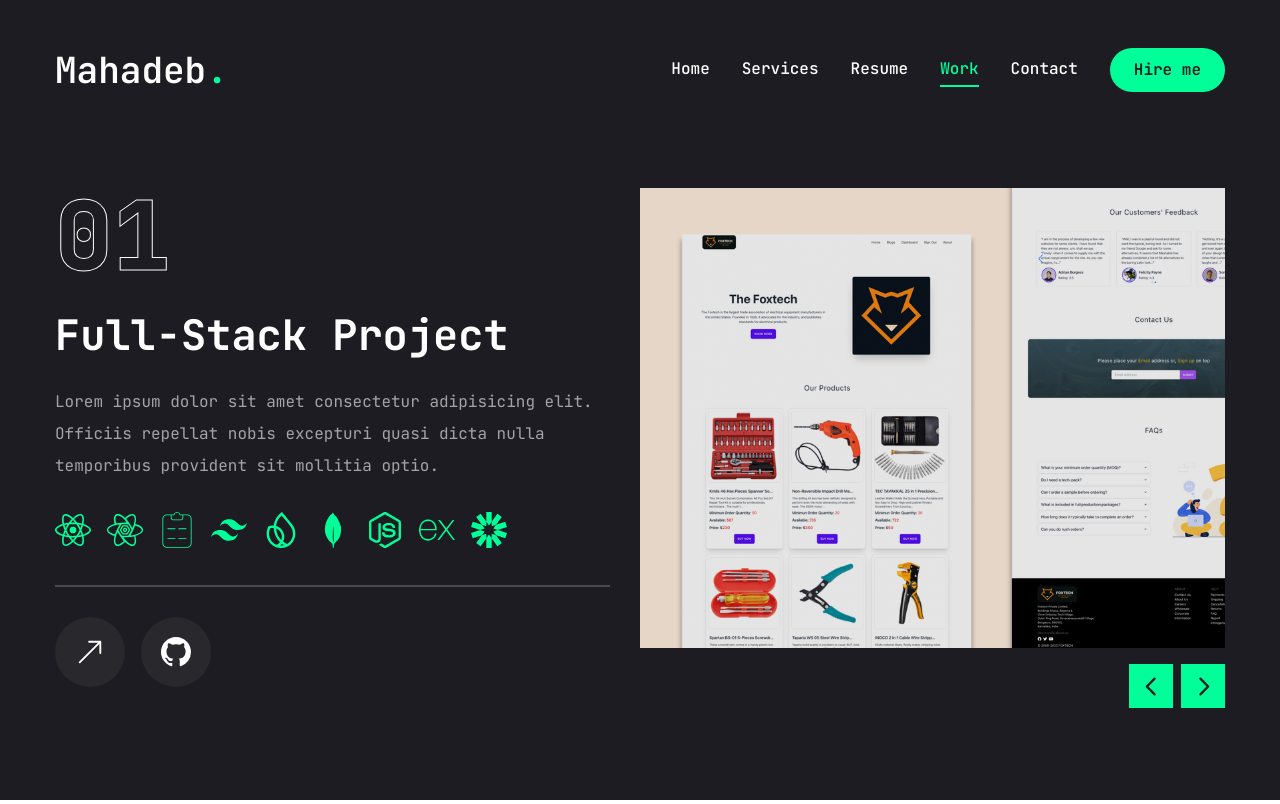
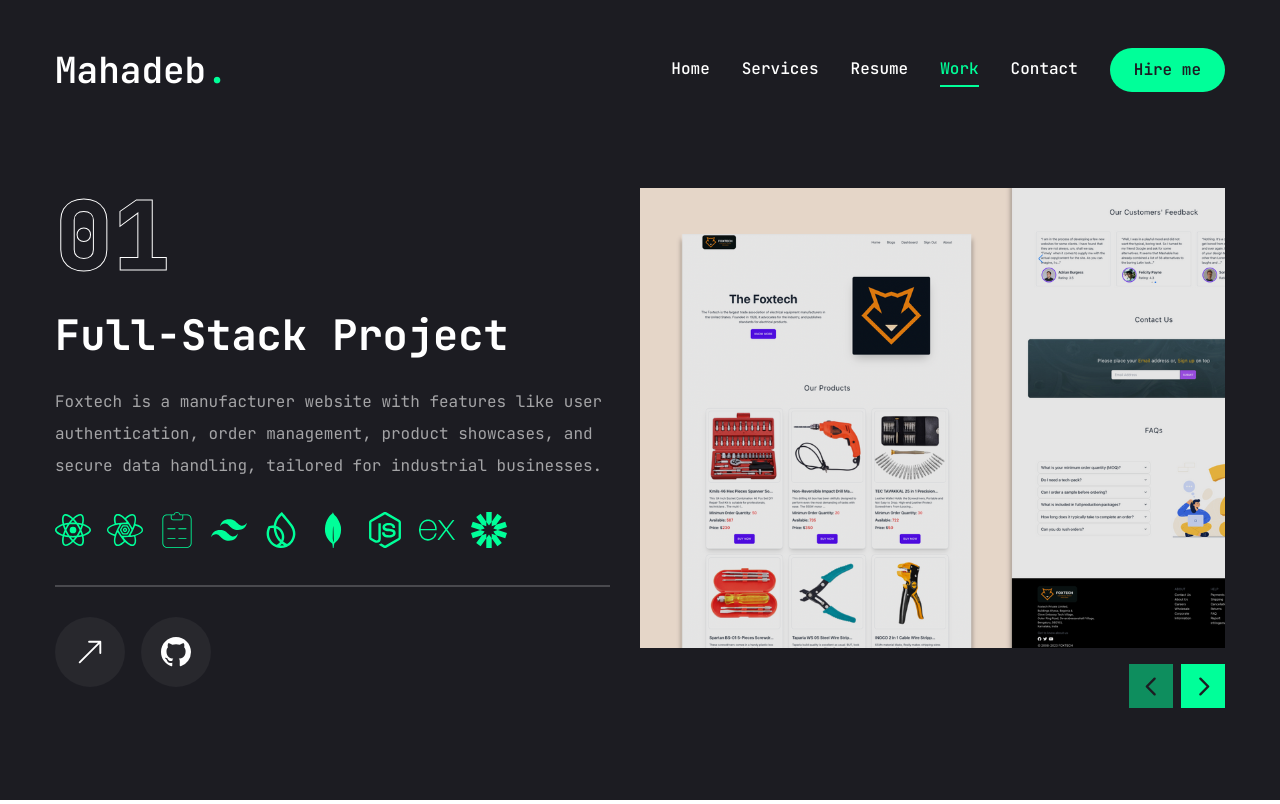
Before and after one commit to Skynet843/resume-website, a Next.js app: page /work in a window 1280 px wide. Built offline with nearby package versions, Linux system fonts and the light colour scheme.

Commit message:
Added meaningful project descriptions and added condition to disable button.

```diff
--- a/app/work/page.tsx
+++ b/app/work/page.tsx
@@ -34,6 +34,7 @@ import {
 } from "react-icons/si";
 
 interface Project {
+  serialNo: number;
   num: string;
   category: string;
   title: string;
@@ -51,11 +52,12 @@ interface SwiperInstance {
 // projects data
 const projects: Project[] = [
   {
+    serialNo: 1,
     num: "01",
     category: "Full-stack",
     title: "Foxtech (Manufacturer site)",
     description:
-      "Lorem ipsum dolor sit amet consectetur adipisicing elit. Officiis repellat nobis excepturi quasi dicta nulla temporibus provident sit mollitia optio.",
+      "Foxtech is a manufacturer website with features like user authentication, order management, product showcases, and secure data handling, tailored for industrial businesses.",
     stack: [
       {
         name: "React.Js",
@@ -99,11 +101,12 @@ const projects: Project[] = [
     github: "https://github.com/MahadebSen/Foxtech-client-12.git",
   },
   {
+    serialNo: 2,
     num: "02",
     category: "Full-stack",
     title: "TechNet (E-commerce site)",
     description:
-      "Lorem ipsum dolor sit amet consectetur adipisicing elit. Officiis repellat nobis excepturi quasi dicta nulla temporibus provident sit mollitia optio.",
+      "TechNet is a e-commerce platform made with modern tech stack offering user authentication, product search, filtering, and cart management.",
     stack: [
       {
         name: "Vite.js",
@@ -281,8 +284,12 @@ const Work = () => {
               {/* slider button */}
               <WorkSliderBtns
                 containerStyles="flex gap-2 absolute right-0 bottom-[calc(50%_-_22px)] xl:bottom-0 z-20 w-full justify-between xl:w-max xl:justify-none"
-                btnStyles="bg-accent hover:bg-accent-hover text-primary w-[44px] h-[44px] flex justify-center items-center transition-all"
+                btnStyles="bg-accent hover:bg-accent-hover text-primary w-[44px] h-[44px] flex justify-center items-center transition-all disabled:opacity-50 disabled:cursor-not-allowed"
                 iconStyles="text-[25px]"
+                rightButtonDisabled={
+                  project.serialNo === projects.length ? true : false
+                }
+                leftButtonDisabled={project.serialNo === 1 ? true : false}
               />
             </Swiper>
           </div>
```
